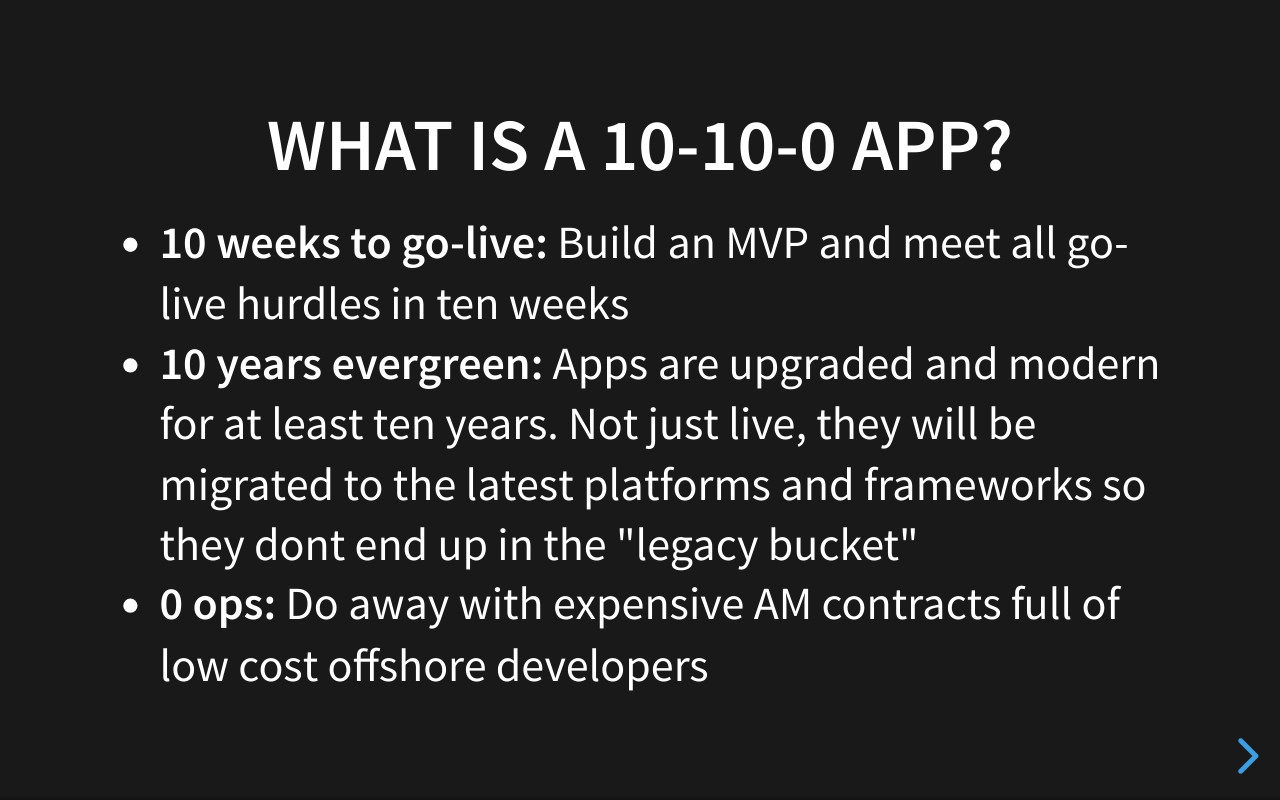
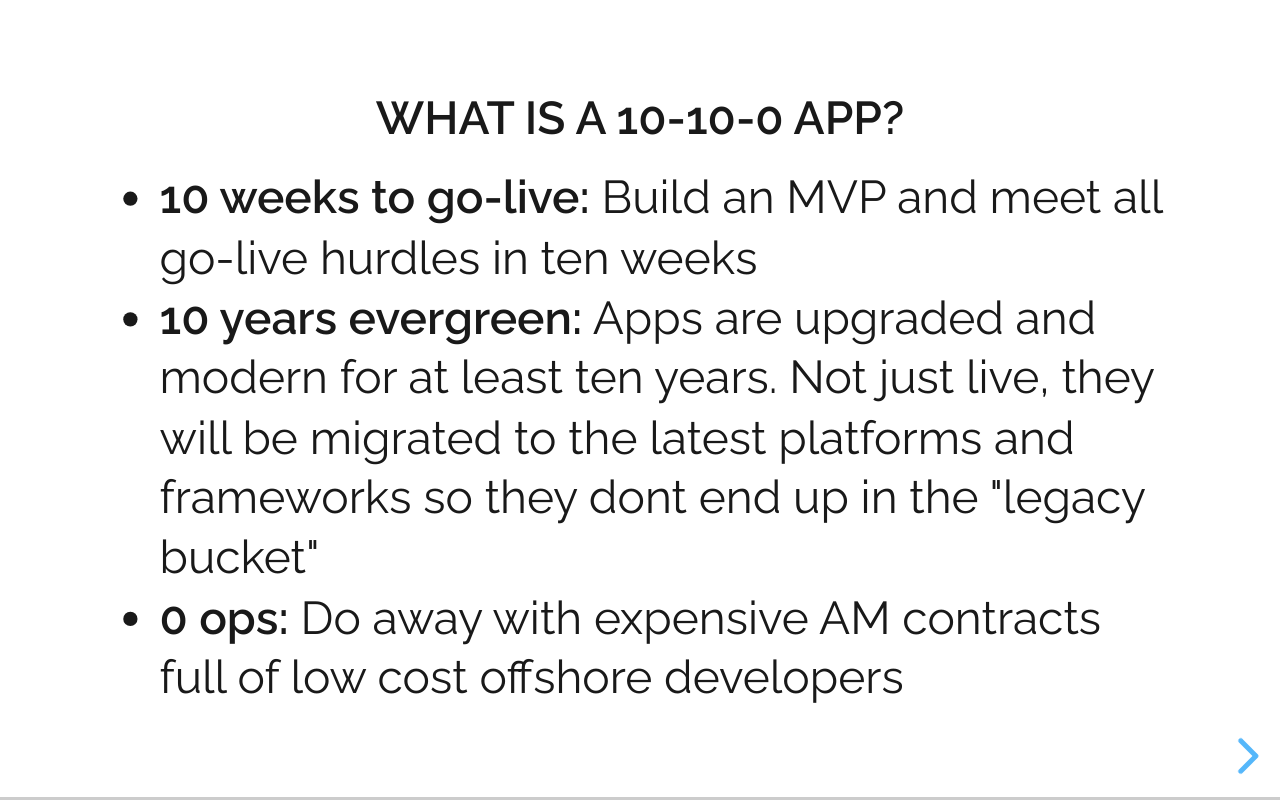
Before and after one commit to atos-digital/10100, a website: page index.html in a window 1280 px wide. Drawn offline with Linux system fonts and the light colour scheme.

Commit message:
feat: add 10100 custom theme

```diff
--- /dev/null
+++ b/css/theme/source/10100-custom.scss
@@ -0,0 +1,47 @@
+/**
+ * Black theme for reveal.js. This is the opposite of the 'white' theme.
+ *
+ * By Hakim El Hattab, http://hakim.se
+ */
+
+
+// Default mixins and settings -----------------
+@import "../template/mixins";
+@import "../template/settings";
+// ---------------------------------------------
+
+
+// Include theme-specific fonts
+@import url(./fonts/source-sans-pro/source-sans-pro.css);
+@import url('https://fonts.googleapis.com/css2?family=Raleway:wght@400;600&display=swap');
+
+
+// Override theme settings (see ../template/settings.scss)
+$backgroundColor: #fff;
+
+$mainColor: #191919;
+$headingColor: #191919;
+
+$mainFontSize: 42px;
+$mainFont: 'Raleway', sans-serif;
+$headingFont: 'Raleway', sans-serif;
+$headingTextShadow: none;
+$headingLetterSpacing: normal;
+$headingTextTransform: uppercase;
+$headingFontWeight: 600;
+$linkColor: #42affa;
+$linkColorHover: lighten( $linkColor, 15% );
+$selectionBackgroundColor: rgba( $linkColor, 0.75 );
+
+$heading1Size: 2.5em;
+$heading2Size: 1em;
+$heading3Size: 0.6em;
+$heading4Size: 0.4em;
+
+// Change text colors against light slide backgrounds
+@include light-bg-text-color(#222);
+
+
+// Theme template ------------------------------
+@import "../template/theme";
+// ---------------------------------------------
--- a/index.html
+++ b/index.html
@@ -11,7 +11,7 @@
 
     <link rel="stylesheet" href="dist/reset.css" />
     <link rel="stylesheet" href="dist/reveal.css" />
-    <link rel="stylesheet" href="dist/theme/black.css" />
+    <link rel="stylesheet" href="dist/theme/10100-custom.css" />
 
     <!-- Theme used for syntax highlighted code -->
     <link rel="stylesheet" href="plugin/highlight/monokai.css" />
@@ -44,7 +44,7 @@
           Invest in build costs only. Infrastructure and operatations are
           automated
           <div>
-            <img src="img/lower-cost-chart.svg" />
+            <img src="img/lower_cost_chart.png" />
           </div>
         </section>
         <section>
```
Also changed, not shown: dist/theme/10100-custom.css (added), img/lower_cost_chart.png (added).
